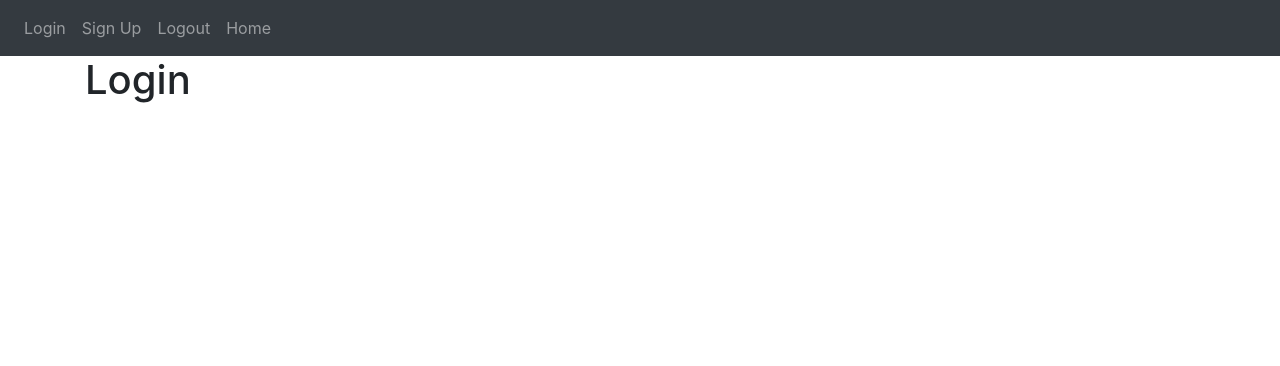
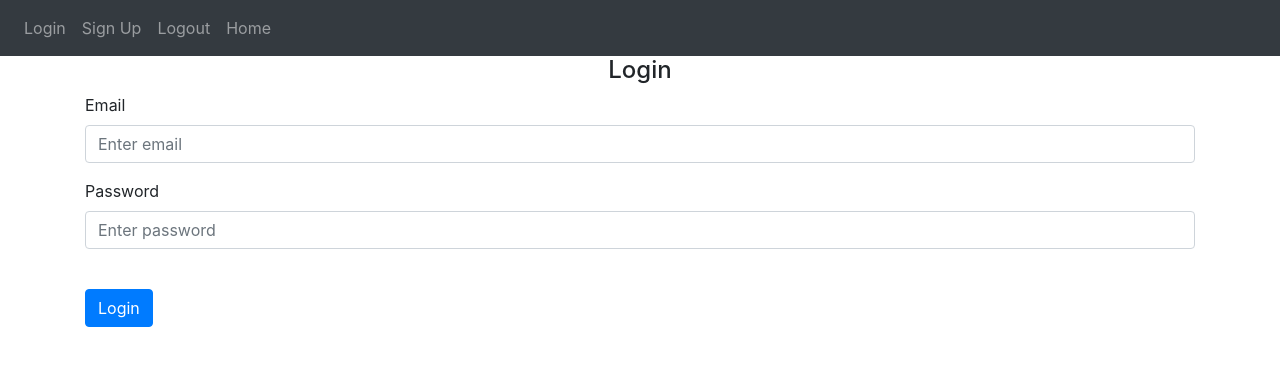
Before and after one commit to IIWesleyII/Asset-Manager, a Flask app: page /login in a window 1280 px wide. Shown: the top 366 px of the page. Run offline with Flask 2, Linux system fonts and the light colour scheme; some libraries are stand-ins or nearby versions.

Commit message:
added error messages

```diff
--- a/website/auth.py
+++ b/website/auth.py
@@ -1,17 +1,44 @@
-from flask import Blueprint, render_template
+from flask import Blueprint, render_template, request, flash
 
 
 auth = Blueprint('auth', __name__)
 
 
-@auth.route('/login')
+@auth.route('/login', methods=['GET','POST'])
 def login():
-    return render_template("login.html")
+
+    return render_template('login.html')
 
 @auth.route('/logout')
 def logout():
     return '<p>logout</p>'
 
-@auth.route('/sign-up')
+@auth.route('/sign-up', methods=['GET','POST'])
 def sign_up():
-    return render_template("sign_up.html")
+    if request.method == 'POST':
+        email = request.form.get('email')
+        first_name = request.form.get('firstName')
+        last_name = request.form.get('lastName')
+        location = request.form.get('location')
+        password_1 = request.form.get('password1')
+        password_2 = request.form.get('password2')
+
+        #input integrity check
+        if len(email) < 4:
+            flash('Email must be greater than 4 characters.', category='error')
+        elif len(first_name) == 0:
+            flash('First Name cannot be empty.', category='error')
+        elif len(last_name) == 0:
+            flash('Last Name cannot be empty.', category='error')
+        # evntually make location a dropdown menu
+        elif len(location) == 0:
+            flash('Location cannot be empty.', category='error')
+        elif password_1 != password_2:
+            flash('Password\'s do not match.', category='error')
+        elif len(password_1) < 7:
+            flash('Password must be at least 8 characters long', category='error')
+        else:
+            #add user to db
+            flash('Account created!', category='success')
+
+    return render_template('sign_up.html')
--- a/website/templates/base.html
+++ b/website/templates/base.html
@@ -38,6 +38,35 @@
             </div>
         </div>
     </nav>
+    <!-------Flash alert messages--------->
+    {% with messages = get_flashed_messages(with_categories=true)%}
+        {% if messages %}
+            {% for category, message in messages %}
+                {% if category == 'error'%}
+                    <div class= "alert alert-danger alert-dismissable fade show" role="alert">
+                        {{message}}
+                        <button type="button" class="close" data-dismiss="alert">
+                            <span aria-hiden="true">&times;</span>
+                        </button>
+                    </div>
+                {% endif %}
+                {% if category == 'success'%}
+                    <div class= "alert alert-success alert-dismissable fade show" role="alert">
+                        {{message}}
+                        <button type="button" class="close" data-dismiss="alert">
+                            <span aria-hiden="true">&times;</span>
+                        </button>
+                    </div>
+                {% endif %}
+            {% endfor %}
+        {% endif %}
+    {% endwith %}
+
+
+
+
+    <!------------------------------------>
+
 
     <div class="container">
         {% block content%}
--- a/website/templates/login.html
+++ b/website/templates/login.html
@@ -1,5 +1,32 @@
 {% extends "base.html" %}
 {% block title %} Login {% endblock %}
 {% block content %}
-<h1>Login</h1>
+<form method="POST">
+    <h4 align="center">Login</h4>
+
+    <div class="form-group">
+        <label for="email">Email</label>
+        <input
+            type="email"
+            class="form-control"
+            id="email"
+            name="email"
+            placeholder="Enter email"
+        />
+    </div>
+    <div class="form-group">
+        <label for= "password">Password</label>
+        <input
+            type="password"
+            class="form-control"
+            id="password"
+            name="password"
+            placeholder="Enter password"
+        />
+    </div>
+
+    <br />
+    <button type="submit" class="btn btn-primary">Login</button>
+
+</form>
 {% endblock %}
--- a/website/templates/sign_up.html
+++ b/website/templates/sign_up.html
@@ -25,7 +25,7 @@
         />
     </div>
     <div class="form-group">
-        <label for="lasttName">Last Name</label>
+        <label for="lastName">Last Name</label>
         <input
             type="text"
             class="form-control"
```
